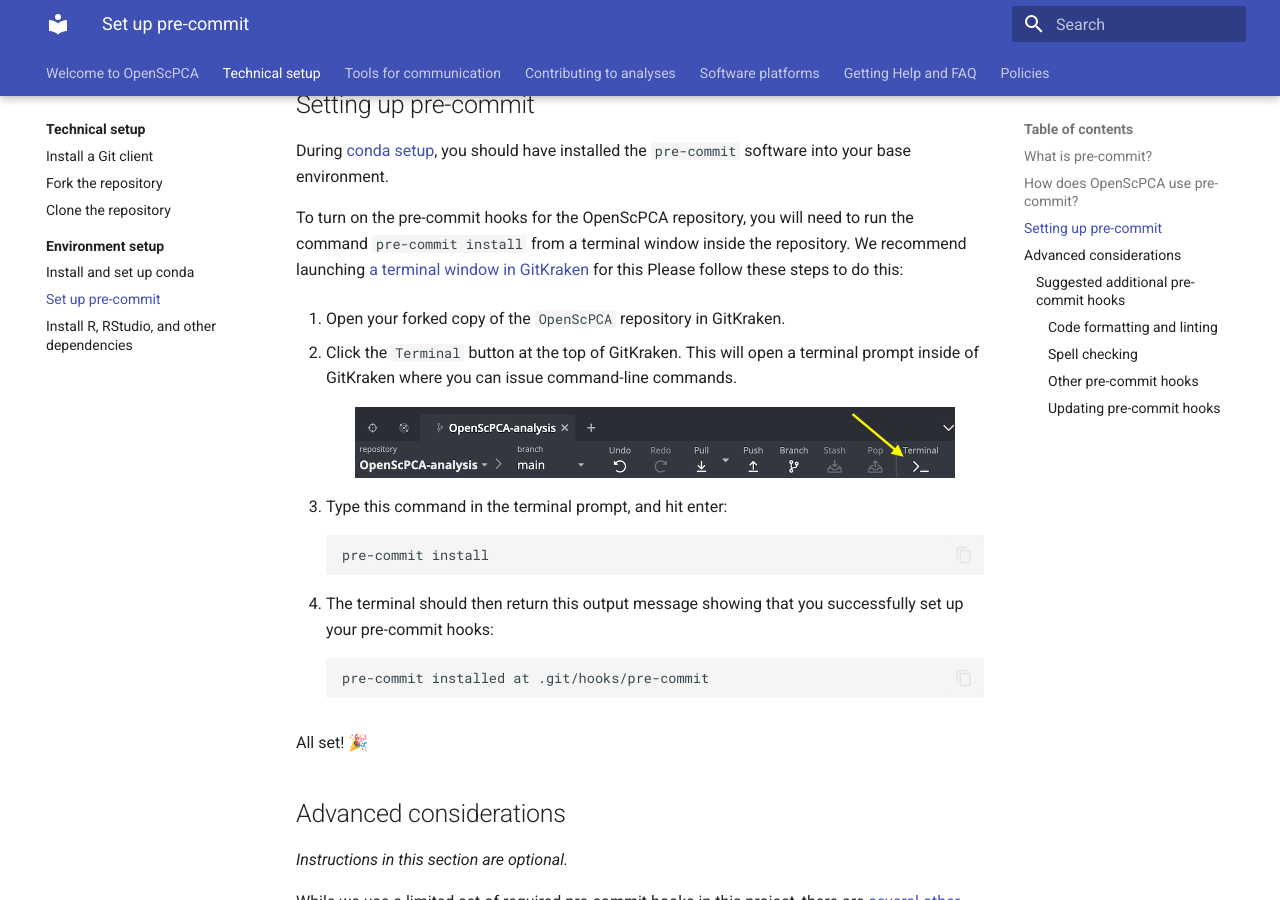
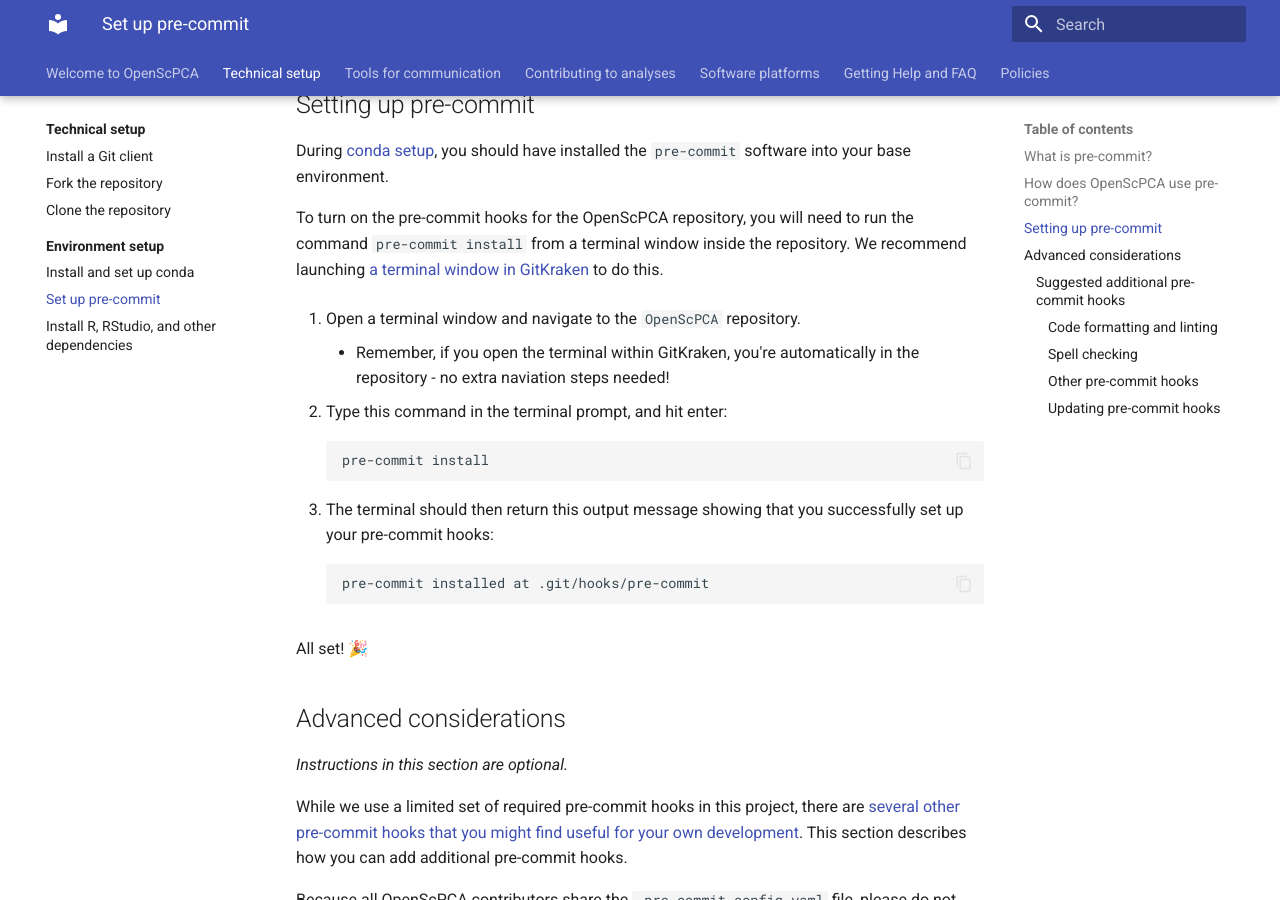
Before and after one commit to AlexsLemonade/OpenScPCA-analysis, an MkDocs documentation site: the page built from docs/technical-setup/environment-setup/setup-precommit.md, in a window 1280 px wide and 900 px high, scrolled down 1079 px. Built offline with MkDocs 1.6.1 and Material for MkDocs 9.7.7, drawn with Linux system fonts in a browser that asks for light colours.

Commit message:
a few updates to precommit docs

```diff
--- a/docs/technical-setup/environment-setup/setup-precommit.md
+++ b/docs/technical-setup/environment-setup/setup-precommit.md
@@ -37,18 +37,11 @@
 During [conda setup](./setup-conda.md/#set-up-conda), you should have installed the `pre-commit` software into your base environment.
 
 To turn on the pre-commit hooks for the OpenScPCA repository, you will need to run the command `pre-commit install` from a terminal window inside the repository.
-We recommend launching [a terminal window in GitKraken](../../software-platforms/general-tools/using-the-terminal.md#how-do-you-access-the-terminal) for this
-Please follow these steps to do this:
+We recommend launching [a terminal window in GitKraken](../../software-platforms/general-tools/using-the-terminal.md#how-do-you-access-the-terminal) to do this.
 
-1. Open your forked copy of the `OpenScPCA` repository in GitKraken.
+1. Open a terminal window and navigate to the `OpenScPCA` repository.
+    - Remember, if you open the terminal within GitKraken, you're automatically in the repository - no extra naviation steps needed!
 
-
-1. Click the `Terminal` button at the top of GitKraken.
-This will open a terminal prompt inside of GitKraken where you can issue command-line commands.
-
-    <figure markdown="span">
-        ![Open the terminal in GitKraken.](../../img/gitkraken-terminal-button.png){width="600"}
-    </figure>
 
 1. Type this command in the terminal prompt, and hit enter:
 
```
